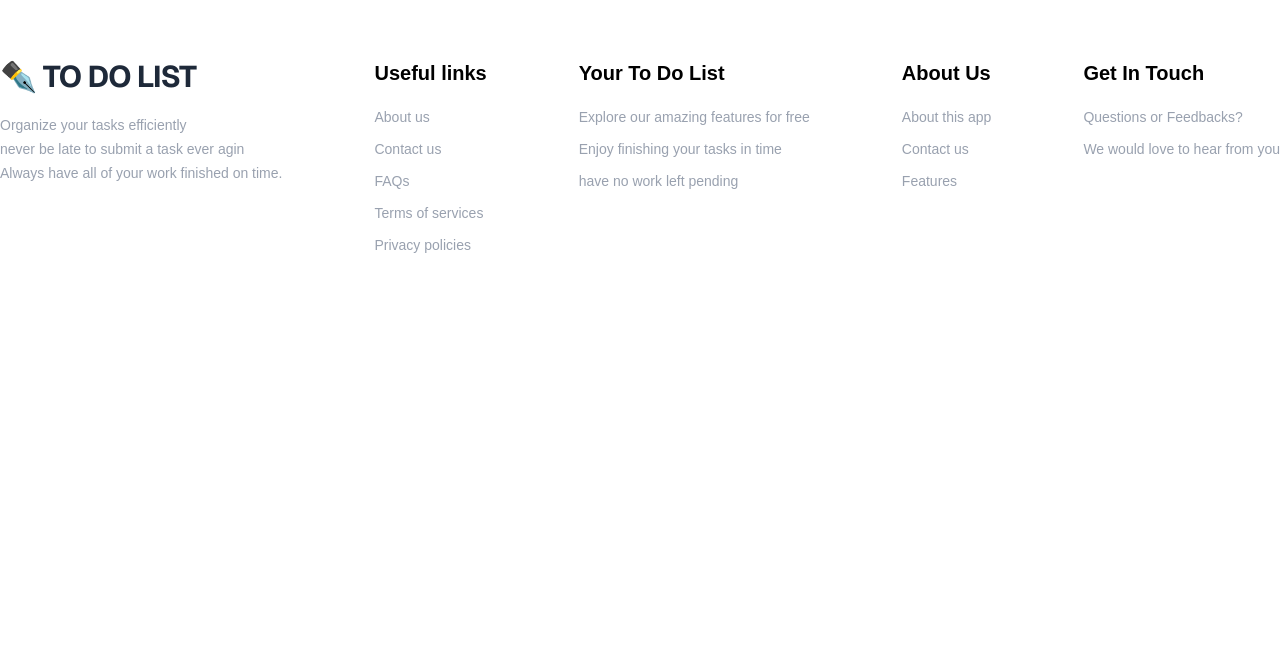
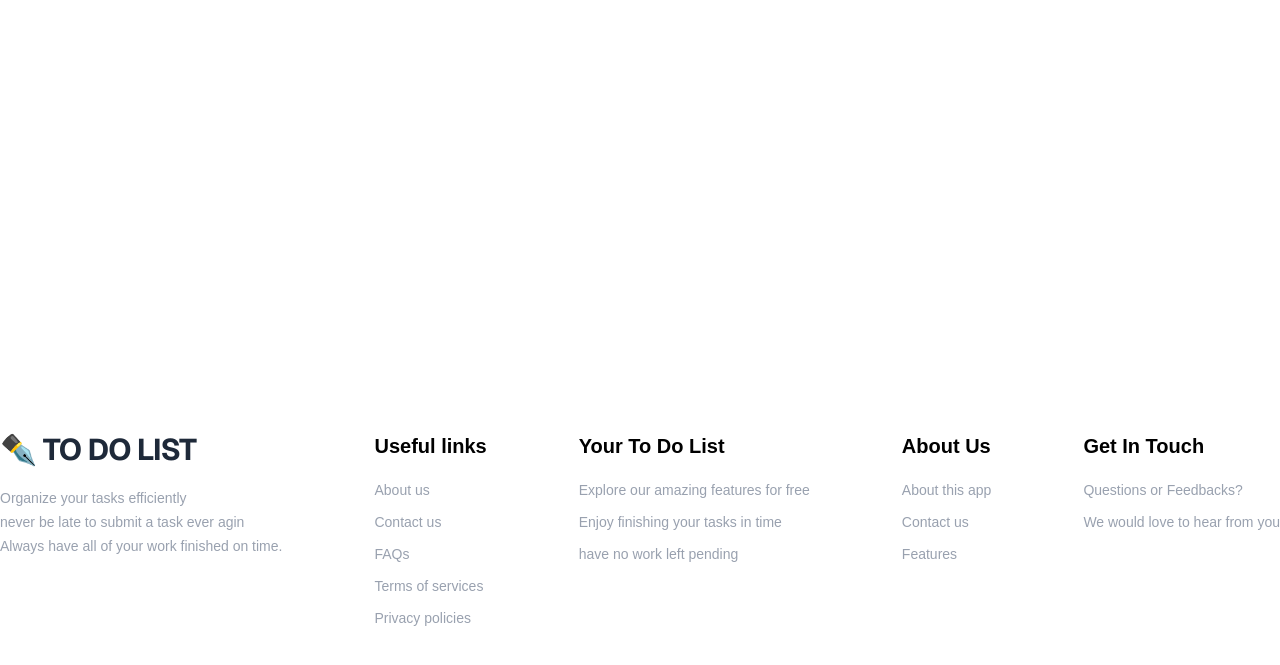
Before and after one commit to IshanAwasthi0/team-practice, a Next.js app: page / in a window 1280 px wide. Shown: the part 505-1170 px from the top of the page. Before the commit the page ends 800 px from the top, so only its background shows below. Built offline with nearby package versions, Linux system fonts and the light colour scheme; no server answers; the database is empty; some icons are missing.

Commit message:
added body/cleaned code

```diff
--- a/app/components/Footer.tsx
+++ b/app/components/Footer.tsx
@@ -3,8 +3,7 @@ import { Icon } from '@iconify/react';
 const Footer = () => {
   return (
     <>
-      <div>
-        <div className="bg-white w-full absolute bottom-0 left-0">
+        <footer className="relative bottom-0 bg-white w-screen left-0 position-">
             <div className="flex justify-between max-w-7xl mx-auto gap-20 text-xl text-black pt-10 pb-10 flex-wrap">
 
             <div>
@@ -61,8 +60,7 @@ const Footer = () => {
             </div>
 
           </div>
-        </div>
-      </div>
+        </footer>
     </>
   );
 }
--- a/app/components/Nav.tsx
+++ b/app/components/Nav.tsx
@@ -2,7 +2,7 @@ import Link from "next/link"
 import { Icon } from '@iconify/react'
 const Nav = () => {
     return (
-        <div className="bg-white border-b border-gray-200 sticky top-0 z-50">
+        <div className="bg-white border-b border-gray-200 sticky top-0 z-50 w-screen">
             <div className="w-[95%] max-w-[1200px] mx-auto flex items-center justify-between h-[12vh] min-h-[70px] px-[3%]">
 
                 <div className="text-[4vw] md:text-[2.5vw] lg:text-[1.5rem] font-semibold text-gray-900 tracking-tight">
--- a/app/components/Task.tsx
+++ b/app/components/Task.tsx
@@ -3,9 +3,13 @@ import { removeTask } from "../actions/taskActions"
 const Task = ({content, id}: {content: string, id:string}) => {
     return (
         <div>
-            <div>
-                <h1 className="text-black text-sm">{content}</h1>
-                <button onClick={() => removeTask(id)}>x</button>
+            <div className="mb-4 h-10  bg-white border border-black flex flex-row justify-between items-center p-3 rounded-xl">
+                <div className="flex flex-row gap-3">
+                    <input type="checkbox" />
+                    <h1 className="text-black text-sm">{content}</h1>
+                </div>
+
+                <button onClick={() => removeTask(id)} className="w-5">x</button>
             </div>
         </div>
     )
--- a/app/components/ToDoList.tsx
+++ b/app/components/ToDoList.tsx
@@ -20,8 +20,8 @@ const ToDoList = ({tasks}: {tasks: task[]}) => {
     }
     return (
         <>
-            <div className="flex flex-col items-center  bg-white w-screen h-100 pt-20 gap-5">
-                <h1 className="text-black text-4xl align-left justify-self-start font-sans font-bold flex">Your to Do</h1>
+            <div className="flex flex-col items-center  bg-white w-screen h-200 pt-20 gap-6">
+                <h1 className="text-black text-4xl align-left font-sans font-bold flex">Your to Do</h1>
                 <div>
                     <form onSubmit={handleSubmit} className="flex flex-row gap-5">
                         <input type="text"
@@ -29,12 +29,12 @@ const ToDoList = ({tasks}: {tasks: task[]}) => {
                         value={newTask.task}
                         onChange={(e) => {
                             setNewTask(() => ({task: e.target.value}))
-                        }} className="text-neutral-500 p-4 w-100 h-8 bg-black-50 border-b-2 border-black"/>
+                        }} className="text-neutral-500 p-4 w-100 h-8 bg-black-50 border-b-2 border-black focus:outline-none"/>
 
                         <button type="submit" className="text-amber-50 w-10 h-1=8 bg-neutral-600 rounded-xl text-3xl">+</button>
                     </form>
                 </div>
-                <div className="text-black bg-amber-50 w-200 ">
+                <div className="text-black w-120">
                     {tasks.map(task => (
                         <Task key={task.id} content={task.task} id={task.id}/>
                     ))}
--- a/app/page.tsx
+++ b/app/page.tsx
@@ -7,9 +7,11 @@ export default async function Home() {
   const tasks = await fectchList()
   return (
     <>
+    <div className="flex flex-col justify-center items-center">
       <Nav />
       <ToDoList tasks={tasks || []}/>
       <Footer />
+    </div>
     </>
   );
 }
```
